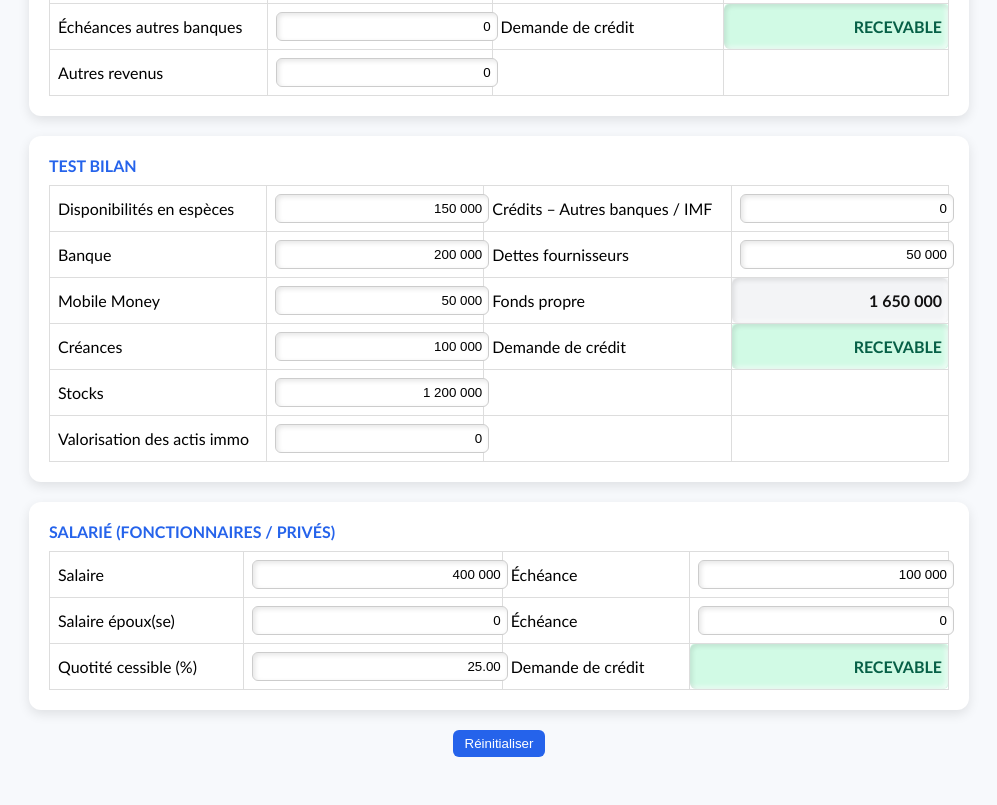
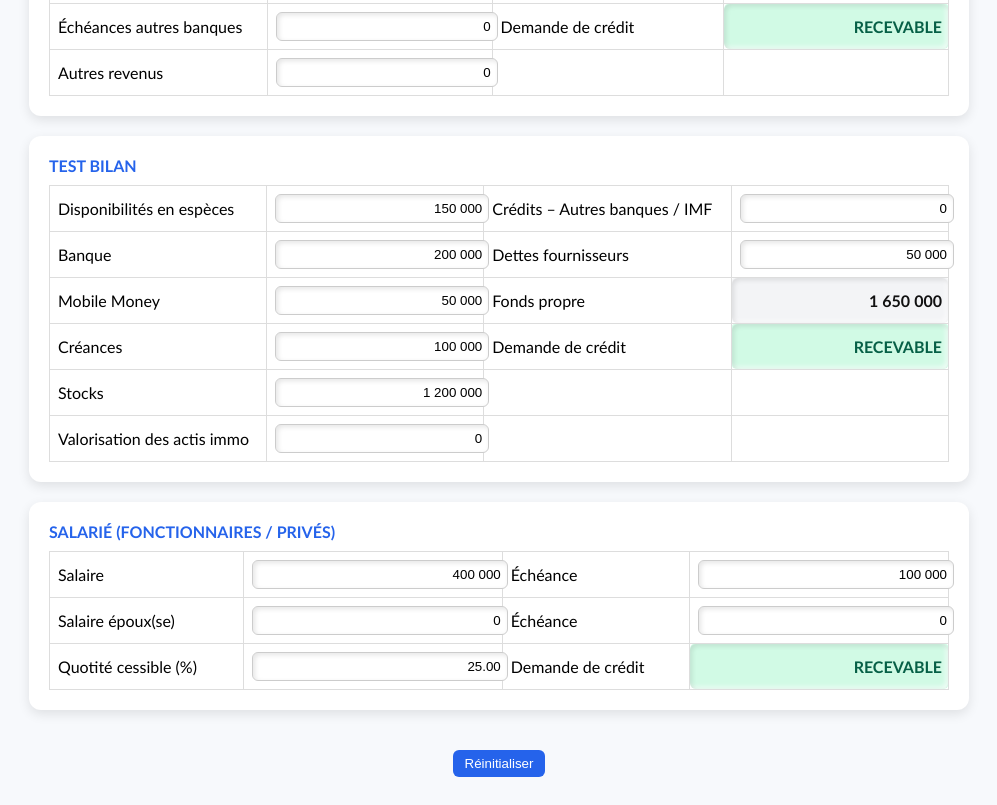
Before and after one commit to romeovalisoa-code/FILTRE, a plain HTML site: page index.html in a window 1280 px wide. Shown: the part 561-1366 px from the top of the page, without its empty margins (141-1138 px from the left). Drawn offline with Linux system fonts and the light colour scheme.

Commit message:
Update index.html
Màj ok

```diff
--- a/index.html
+++ b/index.html
@@ -66,7 +66,7 @@ button:hover { background-color:#1e40af; }
 </section>
 
 <!-- Bouton Réinitialiser en bas -->
-<div style="text-align:center; margin-top:20px;">
+<div style="text-align:center; margin-top:40px;">
   <button id="resetBtn">Réinitialiser</button>
 </div>
 
```
